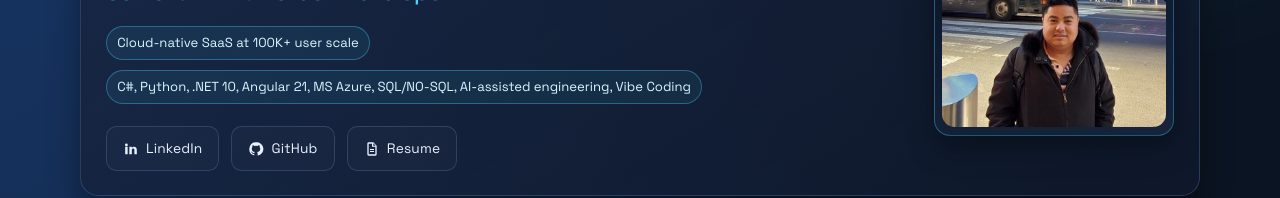
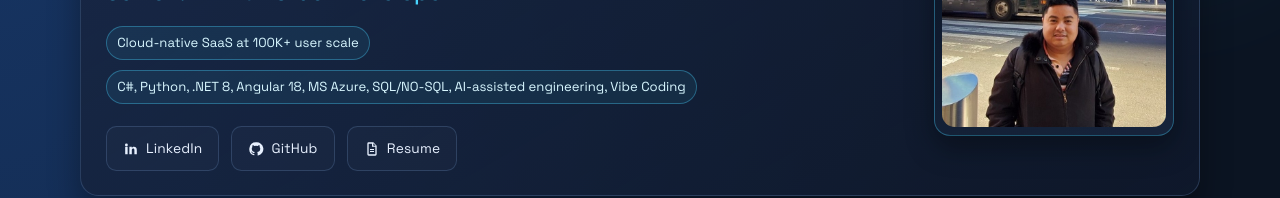
Before and after one commit to uongseyha/Portfolio, an Angular app: page / in a window 1280 px wide. Shown: the part 248-446 px from the top of the page. Built offline with nearby package versions, Linux system fonts and the light colour scheme.

Commit message:
Update quick-facts

```diff
--- a/src/app/data/portfolio.data.ts
+++ b/src/app/data/portfolio.data.ts
@@ -5,7 +5,7 @@ export const ROLE = 'Senior .NET Full Stack Developer';
 
 export const QUICK_FACTS: string[] = [
   'Cloud-native SaaS at 100K+ user scale',
-  'C#, Python, .NET 10, Angular 21, MS Azure, SQL/NO-SQL, AI-assisted engineering, Vibe Coding'
+  'C#, Python, .NET 8, Angular 18, MS Azure, SQL/NO-SQL, AI-assisted engineering, Vibe Coding'
 ];
 
 export const METRICS: Metric[] = [
```
